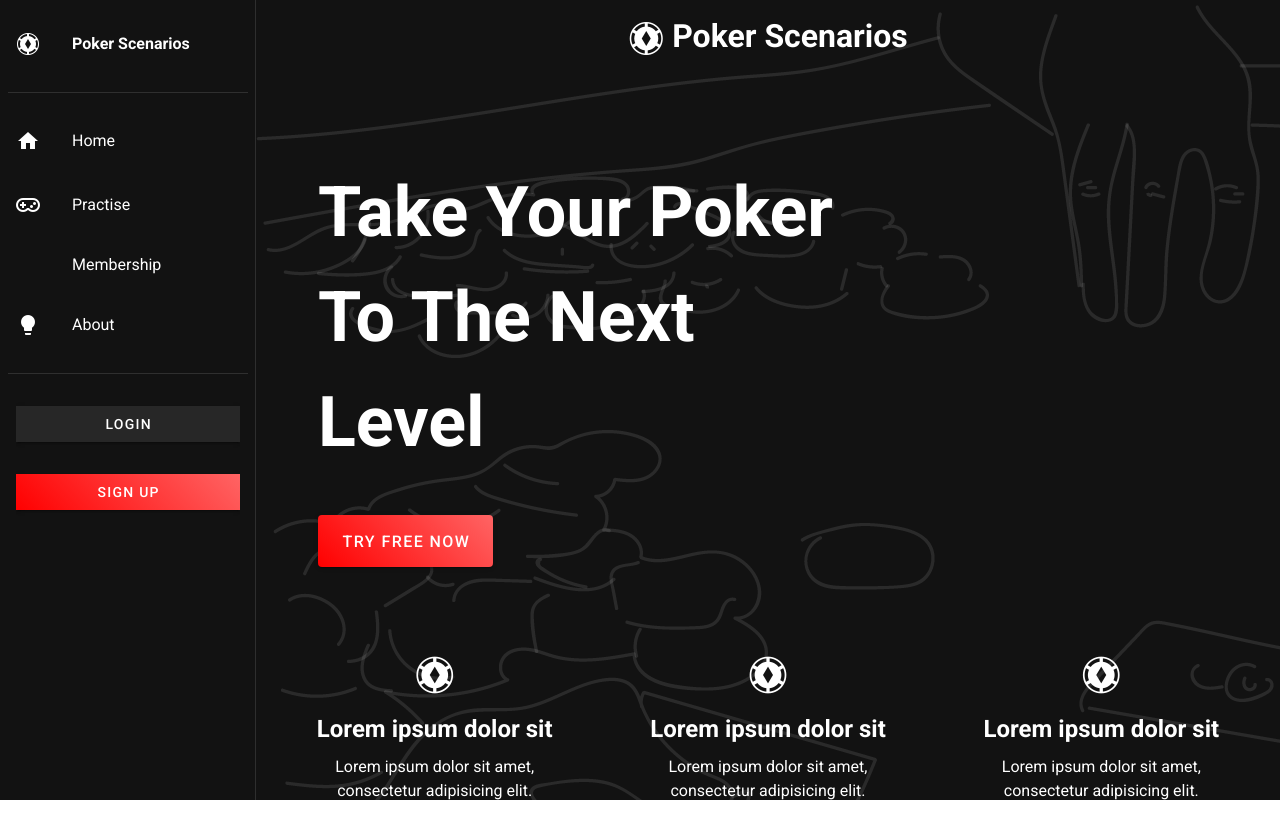
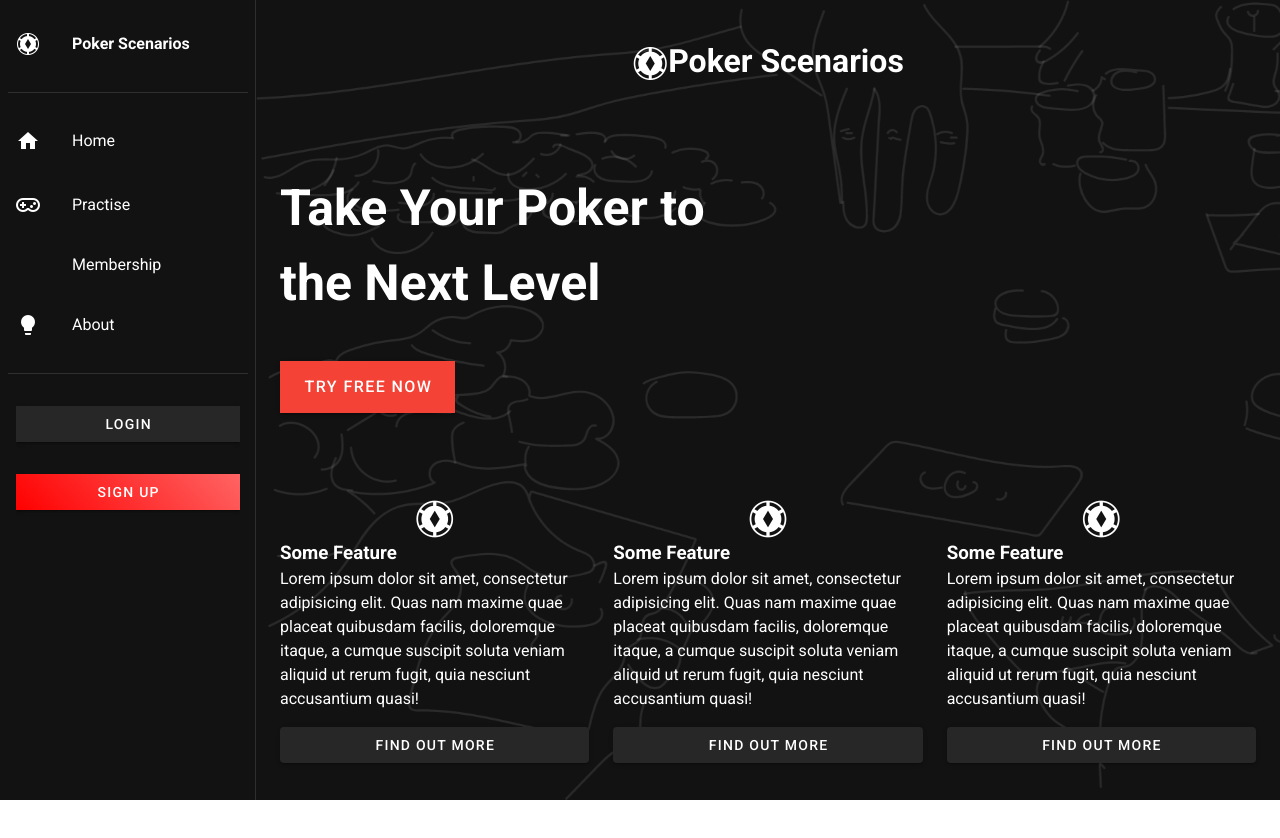
Before and after one commit to samcparker/pokerscenarios, a Nuxt app: page / in a window 1280 px wide. Shown: the top 838 px of the page. After the commit the page ends 800 px from the top, so only its background shows below. Built offline with nearby package versions, Linux system fonts and the light colour scheme.

Commit message:
Neated index page

```diff
--- a/components/DashboardComponent.vue
+++ b/components/DashboardComponent.vue
@@ -1,12 +1,15 @@
 <template>
-  <div class="elevation-3 pa-3 ma-3">
+  <div class="elevation-3 pa-3 ma-3" style="background-color: white">
+      <h2 v-if="title">{{ title }}</h2>
       <slot style="width: 100%; height: 100%;"></slot>
   </div>
 </template>
 
 <script>
 export default {
-
+    props: {
+        title: String
+    }
 }
 </script>
 
--- a/components/NavDraw.vue
+++ b/components/NavDraw.vue
@@ -1,5 +1,5 @@
 <template>
-  <v-navigation-drawer v-model="drawer" absolute dark app color="#121212" fixed>
+  <v-navigation-drawer v-model="drawer" dark app color="#121212" fixed>
     <v-list nav class="py-0">
       <v-list-item class="mt-4">
         <v-list-item-icon>
--- a/layouts/default.vue
+++ b/layouts/default.vue
@@ -1,9 +1,9 @@
 <template>
   <v-app dark>
-    <nav-draw/>
-    <v-main>
+    <nav-draw style="height: 100%" />
+    <v-main style="height: 100%">
 
-        <nuxt />
+        <nuxt style="height: 100%" />
 
     </v-main>
   </v-app>
--- a/pages/index.vue
+++ b/pages/index.vue
@@ -1,29 +1,27 @@
 <template>
-  <div class="bg-img" >
+  <div class="bg-img of">
     <!-- <v-img src="/poker-vlo.png" class="bg-img"> -->
-      <v-container style="height: 100%; max-width: 1200px;">
+      <!-- <v-container style="max-width: 1200px;">
         <h1 class="text-center"><v-icon large>mdi-poker-chip</v-icon> Poker Scenarios</h1>
         <v-row>
           <v-col cols="8">
             <div class="text-left" style="margin: 100px 50px 100px 50px;" >
               <h1 style="font-size: 70px;" class="mb-10">Take Your Poker To The Next Level</h1>
-              <v-btn class="gradient" x-large>Try Free Now</v-btn>
+              <v-btn class="gradient" tile x-large>Try Free Now</v-btn>
             </div>
           </v-col>
           <v-col cols="4">
-            <!-- <v-icon size="500">mdi-chart-line</v-icon> -->
           </v-col>
         </v-row>
-        <v-container style="position: relative; bottom: 0; width: 100%; min-height: 100%;">
+        <v-container style="width: 100%;">
           <v-row align="center" justify="center">
             <v-col v-for="n in 3" :key="n" lg="4" cols="12" style="padding: 0 50px 0 50px;">
               <v-row class="flex-column text-center">
-                <!-- <v-img style="max-width: 50%; margin-left: auto; margin-right: auto" src="https://graphicriver.img.customer.envatousercontent.com/files/41997023/prev.jpg?auto=compress%2Cformat&fit=crop&crop=top&w=590&h=590&s=c04a6318eeb5eef10d76b5a938dcada2"></v-img> -->
                 <v-icon class="mb-4" x-large>mdi-poker-chip</v-icon>
                 <h2 class="mb-2">Lorem ipsum dolor sit </h2>
                 <p>Lorem ipsum dolor sit amet, consectetur adipisicing elit. Magnam voluptate suscipit amet odit, distinctio debitis. </p>
                 <v-row justify="center" style="height: 100%">
-                  <v-btn class="" style="width: 50%" outlined>Find out more</v-btn>
+                  <v-btn class="" style="width: 50%" tile outlined>Find out more</v-btn>
 
                 </v-row>
               </v-row>
@@ -31,8 +29,32 @@
           </v-row>
         </v-container>
 
-      </v-container>
+      </v-container> -->
     <!-- </v-img> -->
+    <v-container style="max-width: 1200px" fill-height fluid>
+      <v-row class="mx-0"  justify="center">
+        <h1 class="text-center"><v-icon large>mdi-poker-chip</v-icon>Poker Scenarios</h1>
+      </v-row>
+      <v-row class="mx-0">
+        <v-col>
+          <div style="max-width: 50%">
+            <h2 style="font-size: 50px;" class="mb-10">Take Your Poker to the Next Level</h2>
+            <v-btn color="red" tile x-large>Try Free Now</v-btn>
+          </div>
+        </v-col>
+      </v-row>
+
+      <v-row class="mx-0">
+        <v-col v-for="n in 3" :key="n" lg="4" cols="12">
+          <v-row class="mx-0 flex-column">
+            <v-icon x-large>mdi-poker-chip</v-icon>
+            <h3>Some Feature</h3>
+            <p>Lorem ipsum dolor sit amet, consectetur adipisicing elit. Quas nam maxime quae placeat quibusdam facilis, doloremque itaque, a cumque suscipit soluta veniam aliquid ut rerum fugit, quia nesciunt accusantium quasi!</p>
+            <v-btn>Find Out More</v-btn>
+          </v-row>
+        </v-col>
+      </v-row>
+    </v-container>
   </div>
 </template>
 
@@ -46,14 +68,21 @@ export default {
 </script>
 
 <style>
+.bg-img {
+  width: 100%;
+  height: 100%;
+  position: absolute;
+  background: url("/poker-vlo.png") no-repeat;
+  background-size: cover;
+  z-index: 0;
+}
 
+.of {
+  overflow: auto;
+}
 
+html {
+  overflow-y: hidden;
 
-.bg-img {
-width: 100%;
-height: auto;
-position: absolute;
-background: url("/poker-vlo.png");
-z-index: 0;
 }
 </style>
```
Also changed, not shown: pages/user/me.vue (+35 -41 lines).
